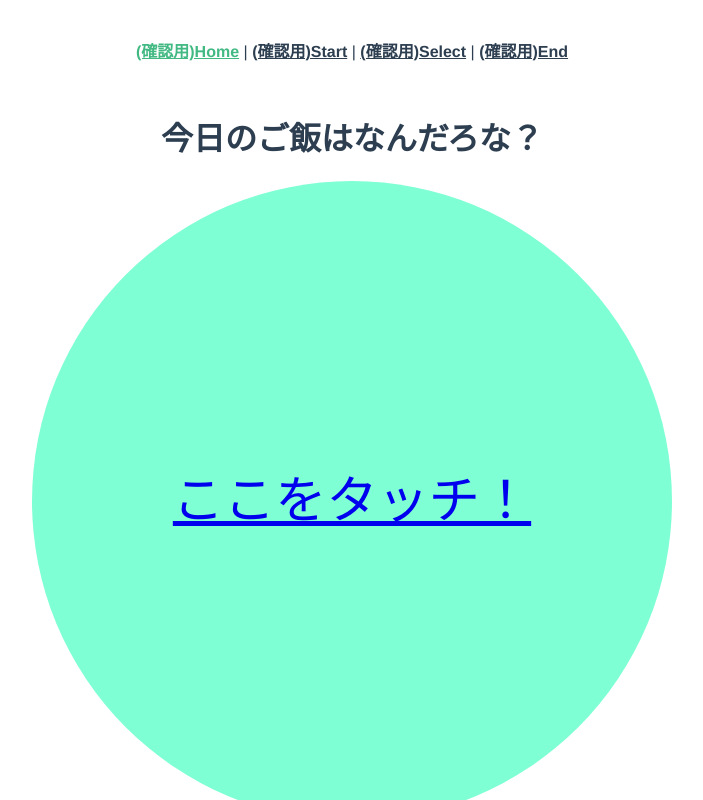
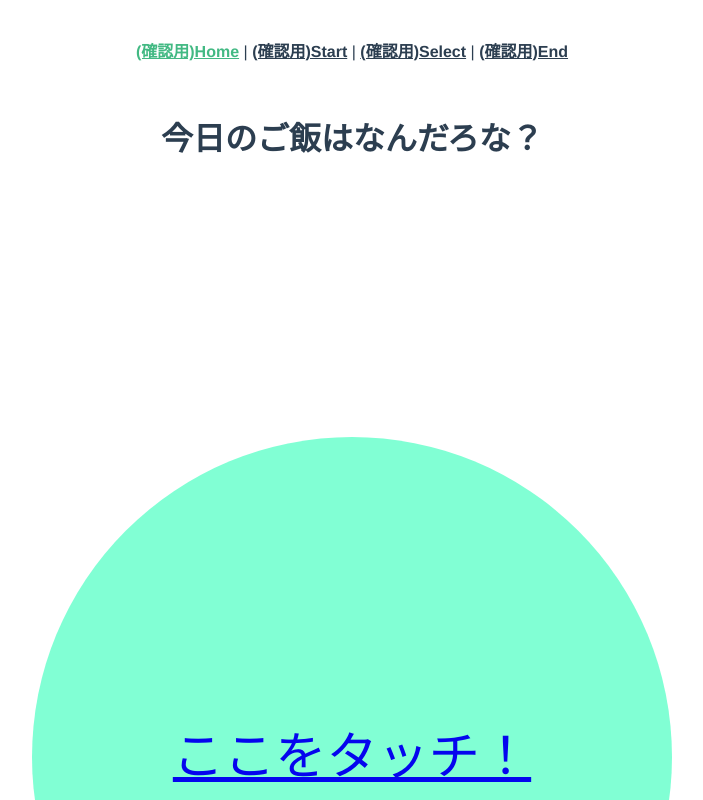
Before and after one commit to love-himaraya/daytrip-app, a Vue app: page / in a window 1280 px wide. Shown: the top 800 px of the page, without its empty margins (288-991 px from the left). Built offline with nearby package versions, Linux system fonts and the light colour scheme; the HTML template or start-up script is replaced by a standard one.

Commit message:
微調整などhome.vue

```diff
--- a/src/views/Home.vue
+++ b/src/views/Home.vue
@@ -28,7 +28,7 @@ export default {
   opacity: 0;
 }
 .v-enter-active {
-  transition: opacity 2s;
+  transition: opacity 6s;
 }
 .v-enter-to {
   opacity: 1;
@@ -52,6 +52,10 @@ export default {
   width: 50vw;
   line-height: 50vw;
   font-size: 4vw;
+  margin: 20vw;
+}
+.toStart:hover {
+  background-color: #cc33ff;
 }
 .hikaru:hover {
   font-family: "ヒラギノ角ゴ StdN", "Hiragino Kaku Gothic StdN", sans-serif;
```
